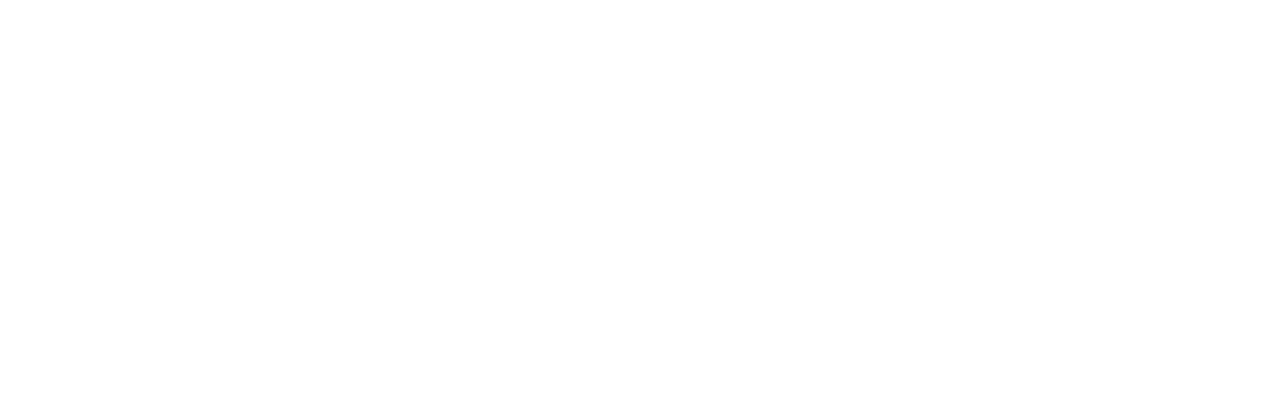
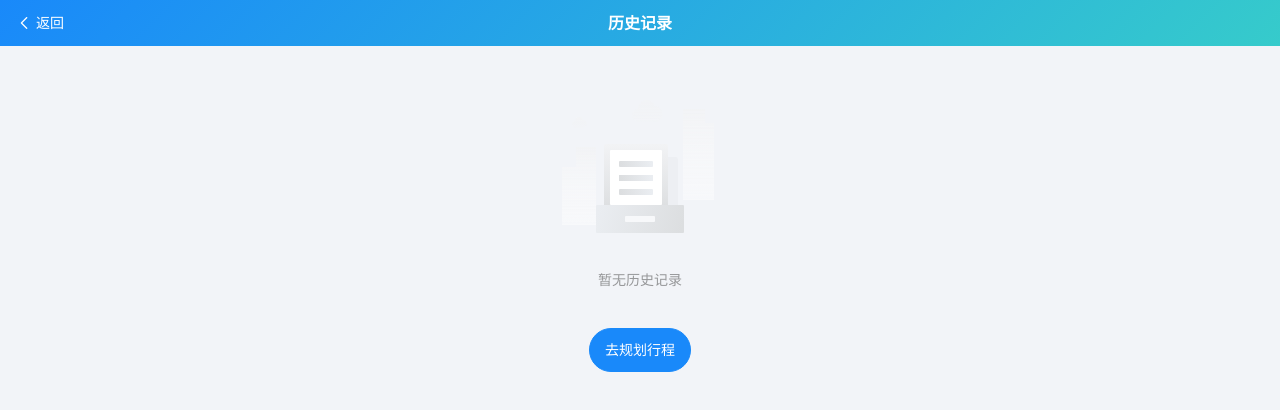
Before and after one commit to Mitsvne/Smart-Travel-Assistant, a Vue app in the folder code/travel-h5/: page /#/history in a window 1280 px wide. Before the commit this address had no page. Shown: the top 410 px of the page. Built offline with nearby package versions, Linux system fonts and the light colour scheme.

Commit message:
add 新增历史记录功能

```diff
--- a/code/travel-h5/src/router/index.js
+++ b/code/travel-h5/src/router/index.js
@@ -20,6 +20,11 @@
         path: '/detail',
         name: 'Detail',
         component: () => import('../views/Detail.vue')
+    },
+    {
+        path: '/history',
+        name: 'History',
+        component: () => import('../views/History.vue')
     }
 ]
 
--- /dev/null
+++ b/code/travel-h5/src/stores/history.js
@@ -0,0 +1,53 @@
+import { defineStore } from 'pinia'
+import { ref } from 'vue'
+
+const STORAGE_KEY = 'travel_history'
+const MAX_RECORDS = 50
+
+const load = () => {
+  try {
+    const raw = localStorage.getItem(STORAGE_KEY)
+    return raw ? JSON.parse(raw) : []
+  } catch (e) {
+    return []
+  }
+}
+
+export const useHistoryStore = defineStore('history', () => {
+  //历史生成的行程（持久化到localStorage）
+  const records = ref(load())
+
+  const keyOf = (city, budget, days) => `${city}|${budget}|${days}`
+
+  const persist = () => {
+    localStorage.setItem(STORAGE_KEY, JSON.stringify(records.value))
+  }
+
+  const getRecord = (city, budget, days) => {
+    const k = keyOf(city, budget, days)
+    return records.value.find(r => r.key === k)
+  }
+
+  //新增/更新一条记录：相同行程去重并置顶
+  const addRecord = (city, budget, days, data) => {
+    const k = keyOf(city, budget, days)
+    const idx = records.value.findIndex(r => r.key === k)
+    if (idx !== -1) {
+      records.value.splice(idx, 1)
+    }
+    records.value.unshift({
+      key: k,
+      city,
+      budget,
+      days,
+      data,
+      createdAt: Date.now()
+    })
+    if (records.value.length > MAX_RECORDS) {
+      records.value = records.value.slice(0, MAX_RECORDS)
+    }
+    persist()
+  }
+
+  return { records, getRecord, addRecord }
+})
--- a/code/travel-h5/src/stores/trip.js
+++ b/code/travel-h5/src/stores/trip.js
@@ -9,16 +9,5 @@
     days: null
   })
 
-  //已生成的行程，按 city|budget|days 缓存，返回时命中缓存避免重复调用LLM
-  const plans = reactive({})
-
-  const planKey = (city, budget, days) => `${city}|${budget}|${days}`
-
-  const getPlan = (city, budget, days) => plans[planKey(city, budget, days)]
-
-  const setPlan = (city, budget, days, data) => {
-    plans[planKey(city, budget, days)] = data
-  }
-
-  return { form, plans, getPlan, setPlan }
+  return { form }
 })
--- a/code/travel-h5/src/views/Detail.vue
+++ b/code/travel-h5/src/views/Detail.vue
@@ -88,9 +88,9 @@
 import { post } from '../utils/request'
 import SpotItem from '../components/SpotItem.vue'
 import BudgetTable from '../components/BudgetTable.vue'
-import { useTripStore } from '../stores/trip'
+import { useHistoryStore } from '../stores/history'
 
-const tripStore = useTripStore()
+const historyStore = useHistoryStore()
 
 const route = useRoute()
 const router = useRouter()
@@ -118,7 +118,7 @@
     })
     if(res && res.success != false){
       tripData.value = res
-      tripStore.setPlan(formData.city, formData.budget, formData.days, res)
+      historyStore.addRecord(formData.city, formData.budget, formData.days, res)
     }else{
       errorMsg.value = '接口调用失败'
     }
@@ -135,9 +135,9 @@
   formData.budget = route.query.budget
   formData.days = route.query.days
   if(formData.city && formData.budget && formData.days) {
-    const cached = tripStore.getPlan(formData.city, formData.budget, formData.days)
+    const cached = historyStore.getRecord(formData.city, formData.budget, formData.days)
     if(cached){
-      tripData.value = cached
+      tripData.value = cached.data
       isLoading.value = false
     }else{
       fetchTravelData()
--- /dev/null
+++ b/code/travel-h5/src/views/History.vue
@@ -0,0 +1,179 @@
+<template>
+  <div class="page-container history-page">
+    <div class="page-header">
+      <van-nav-bar
+        fixed
+        title="历史记录"
+        left-text="返回"
+        left-arrow
+        @click-left="onBack"
+      />
+    </div>
+    <div class="page-content">
+      <van-empty v-if="records.length === 0" description="暂无历史记录">
+        <van-button type="primary" round @click="goHome">去规划行程</van-button>
+      </van-empty>
+
+      <div v-else class="history-list">
+        <div
+          class="history-item"
+          v-for="record in records"
+          :key="record.key"
+          @click="goDetail(record)"
+        >
+          <div class="item-icon">
+            <van-icon name="location-o" />
+          </div>
+          <div class="item-body">
+            <div class="item-title">{{ record.city }}·{{ record.days }}天行程</div>
+            <div class="item-meta">
+              <span class="item-budget">预算 ¥{{ record.budget }}</span>
+              <span class="item-time">{{ formatTime(record.createdAt) }}</span>
+            </div>
+          </div>
+          <van-icon name="arrow" class="item-arrow" />
+        </div>
+      </div>
+    </div>
+  </div>
+</template>
+
+<script setup>
+import { useRouter } from 'vue-router'
+import { storeToRefs } from 'pinia'
+import { useHistoryStore } from '../stores/history'
+
+const router = useRouter()
+const historyStore = useHistoryStore()
+const { records } = storeToRefs(historyStore)
+
+//格式化时间戳
+const formatTime = (ts) => {
+  const d = new Date(ts)
+  const pad = (n) => String(n).padStart(2, '0')
+  return `${d.getFullYear()}-${pad(d.getMonth() + 1)}-${pad(d.getDate())} ${pad(d.getHours())}:${pad(d.getMinutes())}`
+}
+
+//进入对应详情页
+const goDetail = (record) => {
+  router.push({
+    path: '/detail',
+    query: {
+      city: record.city,
+      budget: record.budget,
+      days: record.days
+    }
+  })
+}
+
+const goHome = () => {
+  router.push('/')
+}
+
+const onBack = () => {
+  router.back()
+}
+</script>
+
+<style scoped>
+.history-page {
+  min-height: 100vh;
+  background-color: #f2f4f8;
+  padding-bottom: 24px;
+}
+
+.page-header {
+  height: 46px;
+}
+
+/* 渐变导航栏 */
+:deep(.van-nav-bar) {
+  background: linear-gradient(135deg, #1989fa 0%, #36cbcb 100%);
+}
+:deep(.van-nav-bar)::after {
+  display: none;
+}
+:deep(.van-nav-bar__title),
+:deep(.van-nav-bar__text) {
+  color: #fff;
+}
+:deep(.van-nav-bar .van-icon) {
+  color: #fff;
+}
+
+.page-content {
+  padding: 16px;
+}
+
+.history-list {
+  display: flex;
+  flex-direction: column;
+  gap: 12px;
+}
+
+.history-item {
+  display: flex;
+  align-items: center;
+  padding: 16px;
+  background: #fff;
+  border-radius: 16px;
+  box-shadow: 0 6px 20px rgba(31, 45, 61, 0.06);
+  cursor: pointer;
+  transition: transform 0.2s;
+}
+.history-item:active {
+  transform: translateY(2px);
+}
+
+.item-icon {
+  display: flex;
+  align-items: center;
+  justify-content: center;
+  width: 44px;
+  height: 44px;
+  border-radius: 50%;
+  margin-right: 12px;
+  font-size: 22px;
+  color: #fff;
+  background: linear-gradient(135deg, #1989fa, #36cbcb);
+  flex-shrink: 0;
+}
+
+.item-body {
+  flex: 1;
+  min-width: 0;
+}
+
+.item-title {
+  font-size: 16px;
+  font-weight: 600;
+  color: #323233;
+  margin-bottom: 8px;
+}
+
+.item-meta {
+  display: flex;
+  align-items: center;
+  gap: 10px;
+  flex-wrap: wrap;
+}
+
+.item-budget {
+  padding: 2px 10px;
+  border-radius: 12px;
+  font-size: 12px;
+  color: #1989fa;
+  background: rgba(25, 137, 250, 0.1);
+}
+
+.item-time {
+  font-size: 12px;
+  color: #969799;
+}
+
+.item-arrow {
+  color: #c8c9cc;
+  font-size: 16px;
+  margin-left: 8px;
+}
+</style>
--- a/code/travel-h5/src/views/Profile.vue
+++ b/code/travel-h5/src/views/Profile.vue
@@ -31,7 +31,7 @@
           title="历史记录"
           is-link
           :icon="'history'"
-          @click="showToast('功能开发中')"
+          @click="goHistory"
         />
         <van-cell
           title="设置"
@@ -76,7 +76,10 @@
 
 <script setup>
 import { ref } from 'vue'
+import { useRouter } from 'vue-router'
 import { showToast } from 'vant'
+
+const router = useRouter()
 
 // 用户信息
 const userAvatar = 'https://img.yzcdn.cn/vant/cat.jpeg'
@@ -84,6 +87,11 @@
 
 // 对话框状态
 const aboutDialogVisible = ref(false)
+
+// 进入历史记录页
+const goHistory = () => {
+  router.push('/history')
+}
 
 // 显示关于我们对话框
 const showAboutDialog = () => {
```
